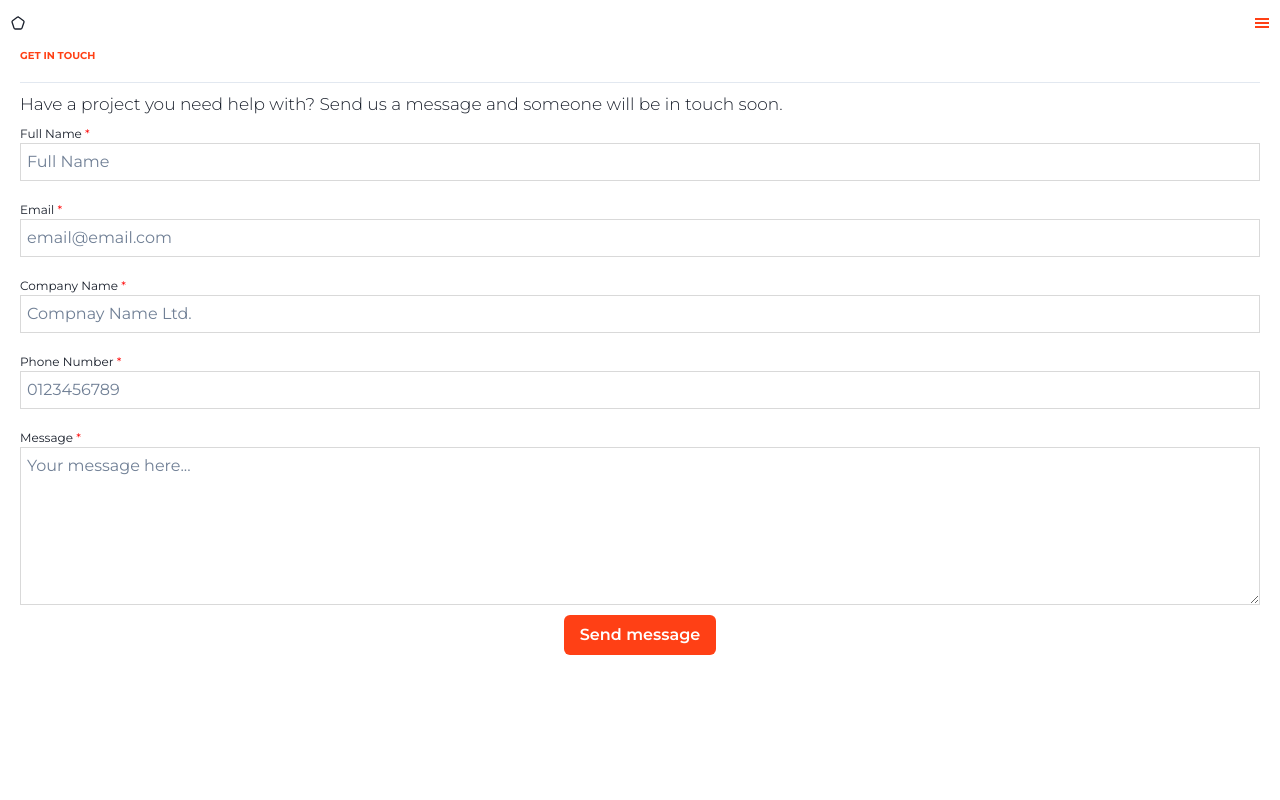
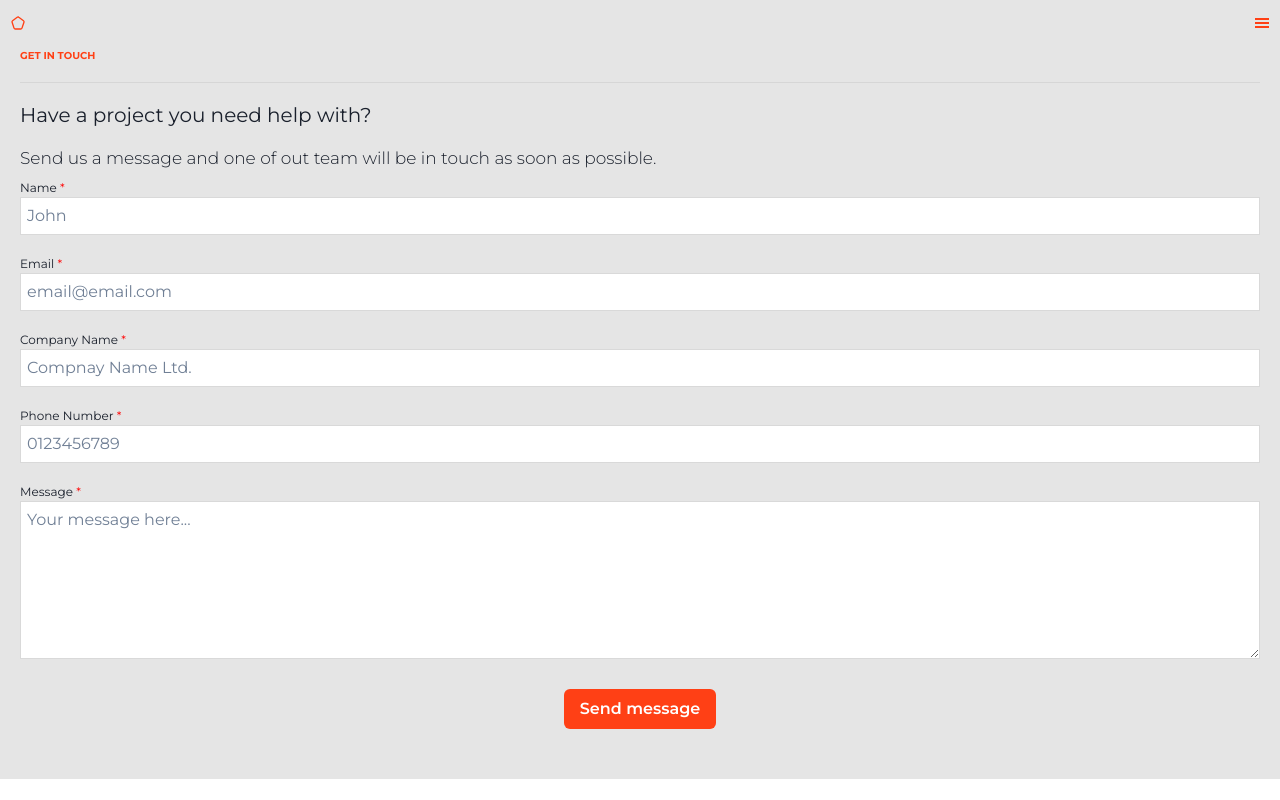
Before and after one commit to jvickers123/pentaro-site, a React (Create React App) app: page /getintouch in a window 1280 px wide. Built offline with nearby package versions, Linux system fonts and the light colour scheme.

Commit message:
greater styling

```diff
--- a/src/components/Contact.js
+++ b/src/components/Contact.js
@@ -88,12 +88,14 @@ const Contact = () => {
 
       <hr></hr>
 
-      <p>Have a project you need help with? Send us a message and someone will be in touch soon.</p>
+      <h3>Have a project you need help with?</h3>
+      <p>Send us a message and one of out team will be in touch as soon as possible.</p>
+
       <form onSubmit={handleSubmit} className='contact-form'>
 
         <div className='form-field'>
-          <label  htmlFor='full_name'>Full Name <span className='red'>*</span></label>
-          <input required type='text' name='full_name' placeholder='Full Name' value={formData.full_name} onChange={handleChange}/>
+          <label  htmlFor='full_name'>Name <span className='red'>*</span></label>
+          <input required type='text' name='full_name' placeholder='John' value={formData.full_name} onChange={handleChange}/>
         </div>
 
 
--- a/src/components/EnquireNow.js
+++ b/src/components/EnquireNow.js
@@ -89,7 +89,7 @@ const EnquireNow = () => {
 
     <div className={hideFooter ? 'footer-hiddent' : 'footer-main'}>
       <div className='footer-mobile'>
-        <Button onClick={() => navigate('getintouch')} className='enquire-now-button'>Enquire now</Button>
+        <Button onClick={() => navigate('getintouch')} className='enquire-now-button'>Send us a message</Button>
       </div>
 
       <div className='footer-desktop'>
@@ -111,7 +111,7 @@ const EnquireNow = () => {
             <input required type='tel' name='phone_number' placeholder='0123456789' value={formData.phone_number} onChange={handleChange}/>
           </div>
 
-          <Button className='light-btn' onClick={handleSubmit}>Enquire Now</Button>
+          <Button className='light-btn' onClick={handleSubmit}>Enquire now</Button>
 
         </form>
       </div>
--- a/src/components/Home.js
+++ b/src/components/Home.js
@@ -28,6 +28,7 @@ const Home = () => {
         <h3>Pentaro aims to capitalise on synergies to enhance the profitability and growth potential of its partners.</h3>
         <p>We are a modern, data-driven, results-focused business development agency, ready to help your business boost its bottom line.</p>
 
+        <div className='home-links-container'>
           <hr></hr>
           <Link className='text-link' to='/recruitment'>
             <p>Pentaro Recruitment</p>
@@ -39,6 +40,8 @@ const Home = () => {
             <p className='accent'>&gt;&gt;</p>
           </Link>
           <hr></hr>
+        </div>
+
 
         <img
           src='https://image.shutterstock.com/image-photo/corporate-business-team-manager-meeting-600w-682694722.jpg'
--- a/src/components/SiteNavBar.js
+++ b/src/components/SiteNavBar.js
@@ -21,7 +21,7 @@ const SiteNavBar = () => {
 
   return (
     <div className='nav-bar-main'>
-      <Link to='/'><TbPentagon /></Link>
+      <Link to='/'><TbPentagon className='accent'/></Link>
 
       <button onClick={onOpen}>
       <GiHamburgerMenu className='accent'/>
@@ -35,7 +35,7 @@ const SiteNavBar = () => {
         <DrawerOverlay />
         <DrawerContent>
           <DrawerCloseButton />
-            <DrawerHeader><h2 className='dropdown-heading'>Pentaro</h2></DrawerHeader>
+            <DrawerHeader><Link to='/' onClick={onClose}><h2 className='dropdown-heading'>Pentaro</h2></Link></DrawerHeader>
 
             <div className="dropdown-options-container">
 
--- a/src/styles/components/contact.scss
+++ b/src/styles/components/contact.scss
@@ -1,6 +1,11 @@
   .contact-section {
     padding: 50px 20px;
-
+    background-color: $greybg;
+    hr {
+      height: 1px;
+      background-color: $greybgline;
+      border: none;
+    }
     h1 {
       color: $accent;
       font-weight: 700;
@@ -11,6 +16,7 @@
     .contact-form {
       @include flex-center(column);
       button {
+        margin-top: 20px;
         background-color: $accent;
         color: white;
       }
--- a/src/styles/components/enquirenow.scss
+++ b/src/styles/components/enquirenow.scss
@@ -4,12 +4,18 @@
   padding: 15px 0;
   width: 100%;
   z-index: 2;
-  background-color: $accent;
   color: #fff;
   @include flex-center(row);
+  .footer-mobile {
+    width: 100%;
+    text-align: right;
+  }
   button {
-    background-color: #fff;
+    background: white;
+    border: 1px solid $accent;
     color: $accent;
+    margin-right: 20px;
+    @extend %box-shadow;
   }
   .footer-desktop {
     display: none;
@@ -24,6 +30,8 @@
 
 @media screen and (min-width: 600px) {
   .footer-main {
+    background-color: $accent;
+
     .footer-mobile {
       display: none;
     }
--- a/src/styles/components/home.scss
+++ b/src/styles/components/home.scss
@@ -35,8 +35,10 @@
   }
 }
 
-.text-link {
-  display: flex;
-  justify-content: space-between;
-
+.home-links-container {
+  margin-top: 30px;
+  .text-link {
+    display: flex;
+    justify-content: space-between;
+  }
 }
--- a/src/styles/components/navbar.scss
+++ b/src/styles/components/navbar.scss
@@ -6,6 +6,7 @@
   z-index: 2;
   @include flex-center(row);
   justify-content: space-between;
+  // background-color: #fff;
 }
 
 .dropdown-options-container {
--- a/src/styles/variables.scss
+++ b/src/styles/variables.scss
@@ -12,3 +12,7 @@ $greybgline: #d6d6d6;
   align-items: center;
   flex-direction: $direction;
 }
+
+%box-shadow {
+  box-shadow: 0 2px 12px 0 rgba(0,0,0,0.26);
+}
```
Lines whose indentation alone changed are shown as unchanged.
